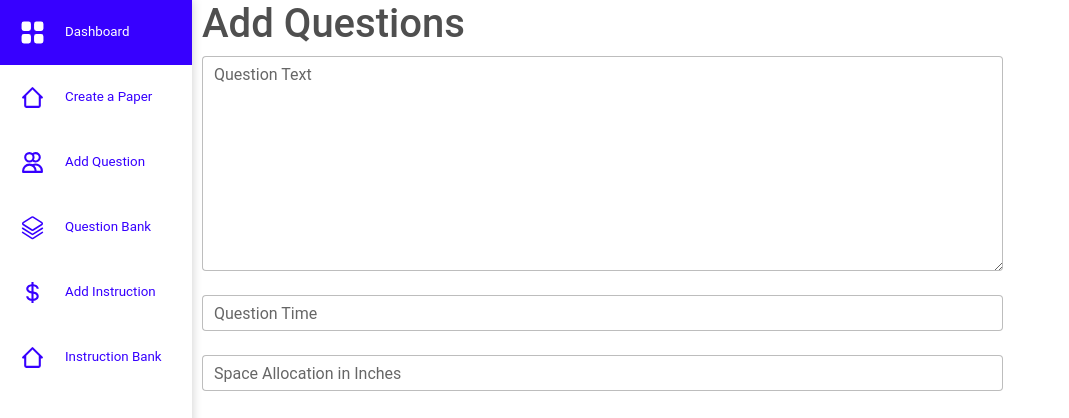
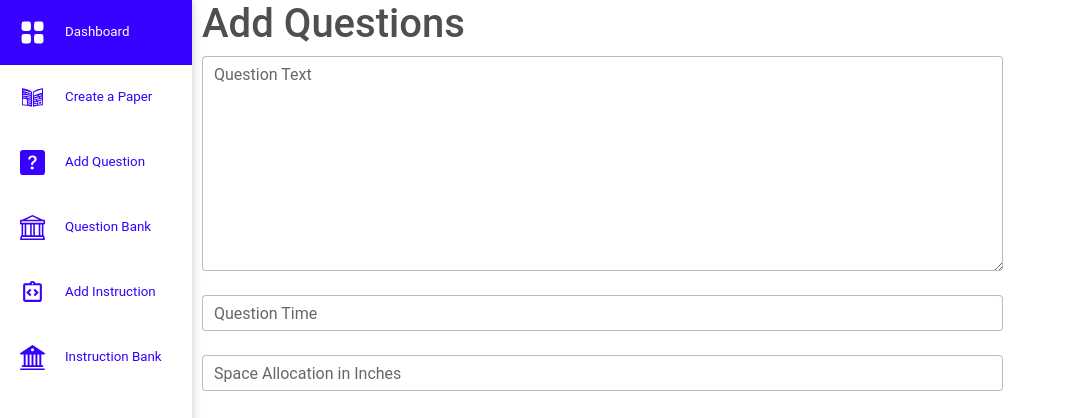
Before and after one commit to YBuddhika8saw/QPaper, a React (Create React App) app in the folder frontend/: page /AddQuestions in a window 1280 px wide. Shown: the top 418 px of the page, without its empty margins (0-1069 px from the left). Built offline with nearby package versions, Linux system fonts and the light colour scheme.

Commit message:
update sidebar

```diff
--- a/frontend/src/components/Sidebar.jsx
+++ b/frontend/src/components/Sidebar.jsx
@@ -1,9 +1,10 @@
 import React from 'react'
 import { BsFillGridFill } from "react-icons/bs";
-import { HiOutlineUsers } from "react-icons/hi";
-import { BiDollar } from "react-icons/bi";
-import { BiHomeAlt2 } from "react-icons/bi";
-import { GoStack } from "react-icons/go";
+import { BsFillQuestionSquareFill } from "react-icons/bs";
+import { GiNewspaper } from "react-icons/gi";
+import { BsBank } from "react-icons/bs";
+import { BsBank2 } from "react-icons/bs";
+import { MdOutlineIntegrationInstructions } from "react-icons/md";
 import { Link } from "react-router-dom";
 
 
@@ -21,31 +22,31 @@ export default function Sidebar() {
             </Link>
             <Link to="#">
               <span className="iconSize">
-                <BiHomeAlt2 size={25} />
+                <GiNewspaper size={25} />
               </span>
               Create a Paper
             </Link>
             <Link to="/AddQuestions">
               <span className="iconSize">
-                <HiOutlineUsers size={25} />
+                <BsFillQuestionSquareFill size={25} />
               </span>
               Add Question
             </Link>
             <Link to="#">
               <span className="iconSize">
-                <GoStack size={25} />
+                <BsBank size={25} />
               </span>
               Question Bank
             </Link>
             <Link to="#">
               <span className="iconSize">
-                <BiDollar size={25} />
+                <MdOutlineIntegrationInstructions size={25} />
               </span>
               Add Instruction
             </Link>
             <Link to="#">
               <span className="iconSize">
-                <BiHomeAlt2 size={25} />
+                <BsBank2 size={25} />
               </span>
               Instruction Bank
             </Link>
--- a/frontend/src/pages/AddQuestions.jsx
+++ b/frontend/src/pages/AddQuestions.jsx
@@ -3,6 +3,7 @@ import { MDBInput, MDBBtn, MDBRange, MDBTextArea } from "mdb-react-ui-kit";
 import Sidebar from "../components/Sidebar";
 import { useState } from "react";
 import axios from "axios";
+import Swal from 'sweetalert2'
 
 export default function AddQuestions() {
   const [qText, setQText] = useState("");
@@ -33,7 +34,8 @@ export default function AddQuestions() {
     // Check if the request was successful
     if (response.status === 201 && response.data.key === 'success') {
       // Display success message
-      alert('Question added successfully');
+      Swal.fire("Question added successfully");
+      // alert('');
       // Reset form fields
       setQText("");
       setqTime("");
```
